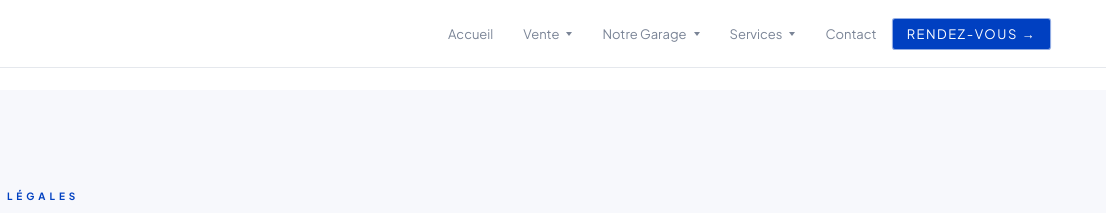
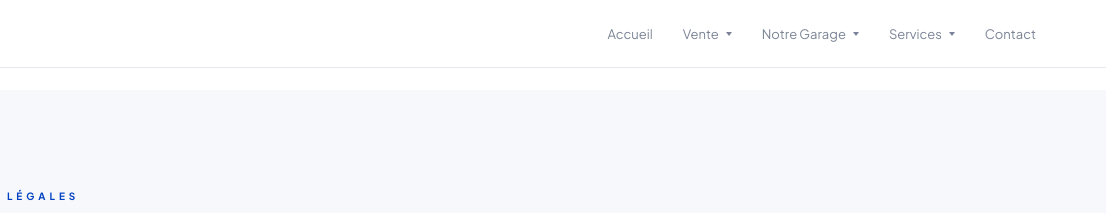
Before and after one commit to Didro2010/site-rossy-sa, a plain HTML site: page confidentialite.html in a window 1280 px wide. Shown: the top 213 px of the page, 174-1280 px from the left. Drawn offline with Linux system fonts and the light colour scheme.

Commit message:
Nav : suppression bouton Rendez-vous en doublon sur toutes les pages

```diff
--- a/confidentialite.html
+++ b/confidentialite.html
@@ -668,7 +668,6 @@ footer{
       </div>
     </li>
     <li><a href="index.html#contact">Contact</a></li>
-    <li><a href="https://rossysa.sopl.ch/#loginSection" target="_blank" class="nav-btn">Rendez-vous →</a></li>
   </ul>
 </nav>
 
```
Also changed, not shown: histoire.html (+0 -1 lines), notre-equipe.html (+0 -1 lines), occasions.html (+0 -1 lines), offre-emploi.html (+0 -1 lines), sponsoring.html (+0 -1 lines).
